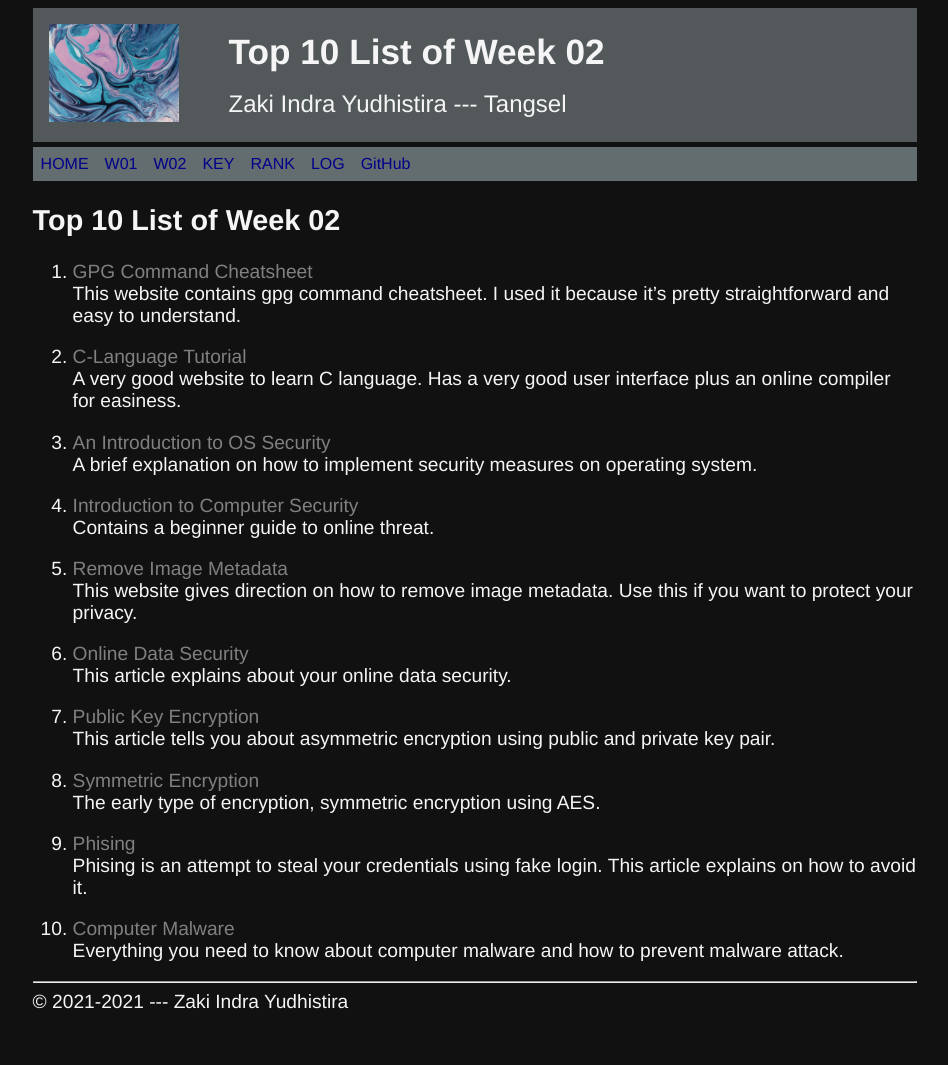
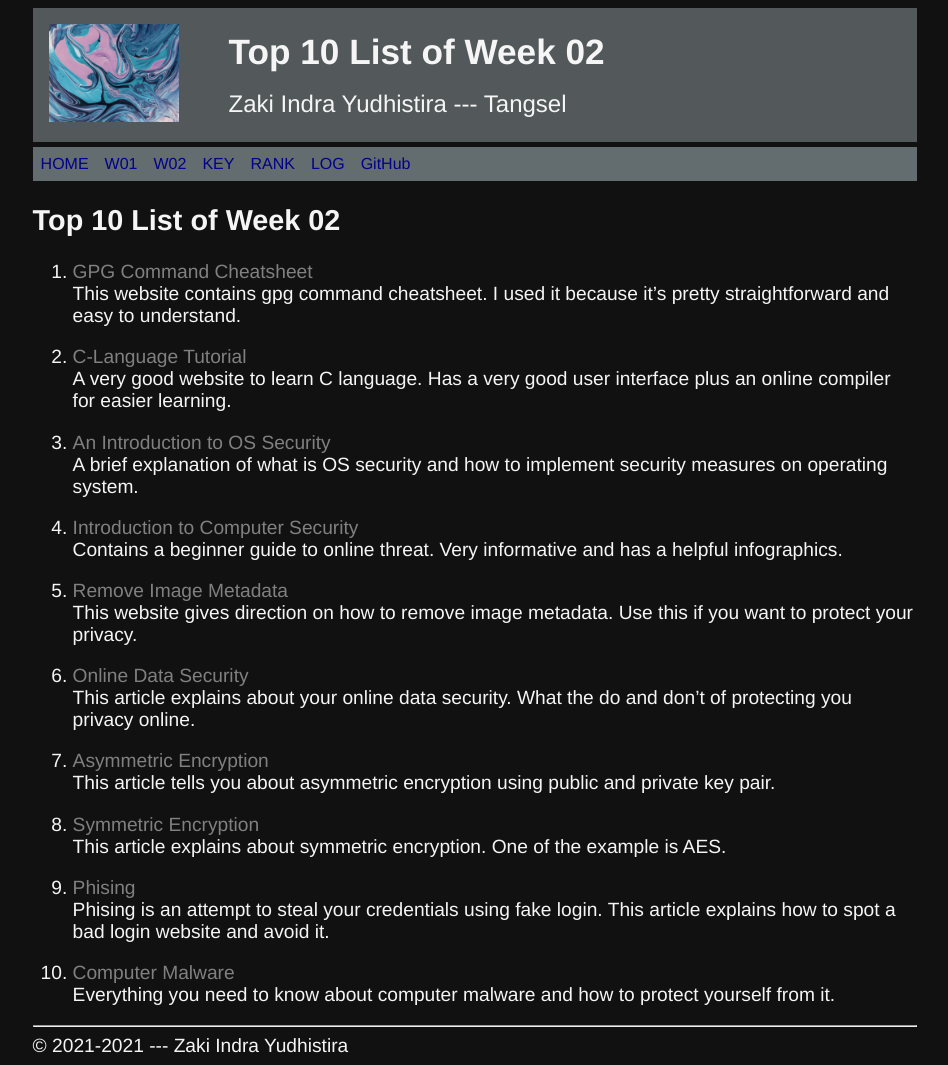
Before and after one commit to zaki-indra/os211, a Jekyll site: the page built from w02.md, in a window 1280 px wide. Shown: the whole page, without its empty margins (165-1113 px from the left). Built offline with Jekyll 4.4.1, drawn with Linux system fonts in a browser that asks for light colours; our own code applies the rules of GitHub Pages for plain Markdown files; before the commit the page ends 1021 px from its top, so only the background shows below that.

Commit message:
Edit w02.md
Signed-off-by: Zaki Indra <55521899+zaki-indra@users.noreply.github.com>

```diff
--- a/TXT/mylog.txt
+++ b/TXT/mylog.txt
@@ -12,4 +12,4 @@ ZCZC W02 60 L06 Reading References/Books/Documents
 ZCZC W02 240 L05 GSGS related
 ZCZC W02 15 L25 C-language: study
 ZCZC W02 30 L23 Discord: Pop Quiz
-ZCZC W02 30 L04 GitHub Pages: setting, etc
+ZCZC W02 50 L04 GitHub Pages: setting, etc
--- a/w02.md
+++ b/w02.md
@@ -9,28 +9,28 @@ permalink: /W02/
 This website contains gpg command cheatsheet. I used it because it's pretty straightforward and easy to understand.
 
 2. [C-Language Tutorial](https://www.programiz.com/c-programming)<br>
-A very good website to learn C language. Has a very good user interface plus an online compiler for easiness.
+A very good website to learn C language. Has a very good user interface plus an online compiler for easier learning.
 
 3. [An Introduction to OS Security](https://www.tutorialspoint.com/operating_system/os_security.htm)<br>
-A brief explanation on how to implement security measures on operating system.
+A brief explanation of what is OS security and how to implement security measures on operating system.
 
 4. [Introduction to Computer Security](https://www.youtube.com/watch?v=Dk-ZqQ-bfy4)<br>
-Contains a beginner guide to online threat.
+Contains a beginner guide to online threat. Very informative and has a helpful infographics.
 
 5. [Remove Image Metadata](https://gadgets.ndtv.com/apps/features/remove-location-data-from-photos-view-edit-exif-android-windows-mac-iphone-1821872)<br>
 This website gives direction on how to remove image metadata. Use this if you want to protect your privacy.
 
 6. [Online Data Security](https://www.khanacademy.org/computing/computers-and-internet/xcae6f4a7ff015e7d:online-data-security)<br>
-This article explains about your online data security.
+This article explains about your online data security. What the do and don't of protecting you privacy online.
 
-7. [Public Key Encryption](https://www.khanacademy.org/computing/computers-and-internet/xcae6f4a7ff015e7d:online-data-security/xcae6f4a7ff015e7d:data-encryption-techniques/a/public-key-encryption)<br>
+7. [Asymmetric Encryption](https://www.khanacademy.org/computing/computers-and-internet/xcae6f4a7ff015e7d:online-data-security/xcae6f4a7ff015e7d:data-encryption-techniques/a/public-key-encryption)<br>
 This article tells you about asymmetric encryption using public and private key pair.
 
 8. [Symmetric Encryption](https://www.khanacademy.org/computing/computers-and-internet/xcae6f4a7ff015e7d:online-data-security/xcae6f4a7ff015e7d:data-encryption-techniques/a/symmetric-encryption-techniques)<br>
-The early type of encryption, symmetric encryption using AES.
+This article explains about symmetric encryption. One of the example is AES.
 
 9. [Phising](https://www.khanacademy.org/computing/computers-and-internet/xcae6f4a7ff015e7d:online-data-security/xcae6f4a7ff015e7d:cyber-attacks/a/phishing-attacks)<br>
-Phising is an attempt to steal your credentials using fake login. This article explains on how to avoid it.
+Phising is an attempt to steal your credentials using fake login. This article explains how to spot a bad login website and avoid it.
 
 10. [Computer Malware](https://www.khanacademy.org/computing/computers-and-internet/xcae6f4a7ff015e7d:online-data-security/xcae6f4a7ff015e7d:cyber-attacks/a/computer-malware)<br>
-Everything you need to know about computer malware and how to prevent malware attack.
+Everything you need to know about computer malware and how to protect yourself from it.
```
Also changed, not shown: 2 other files.
